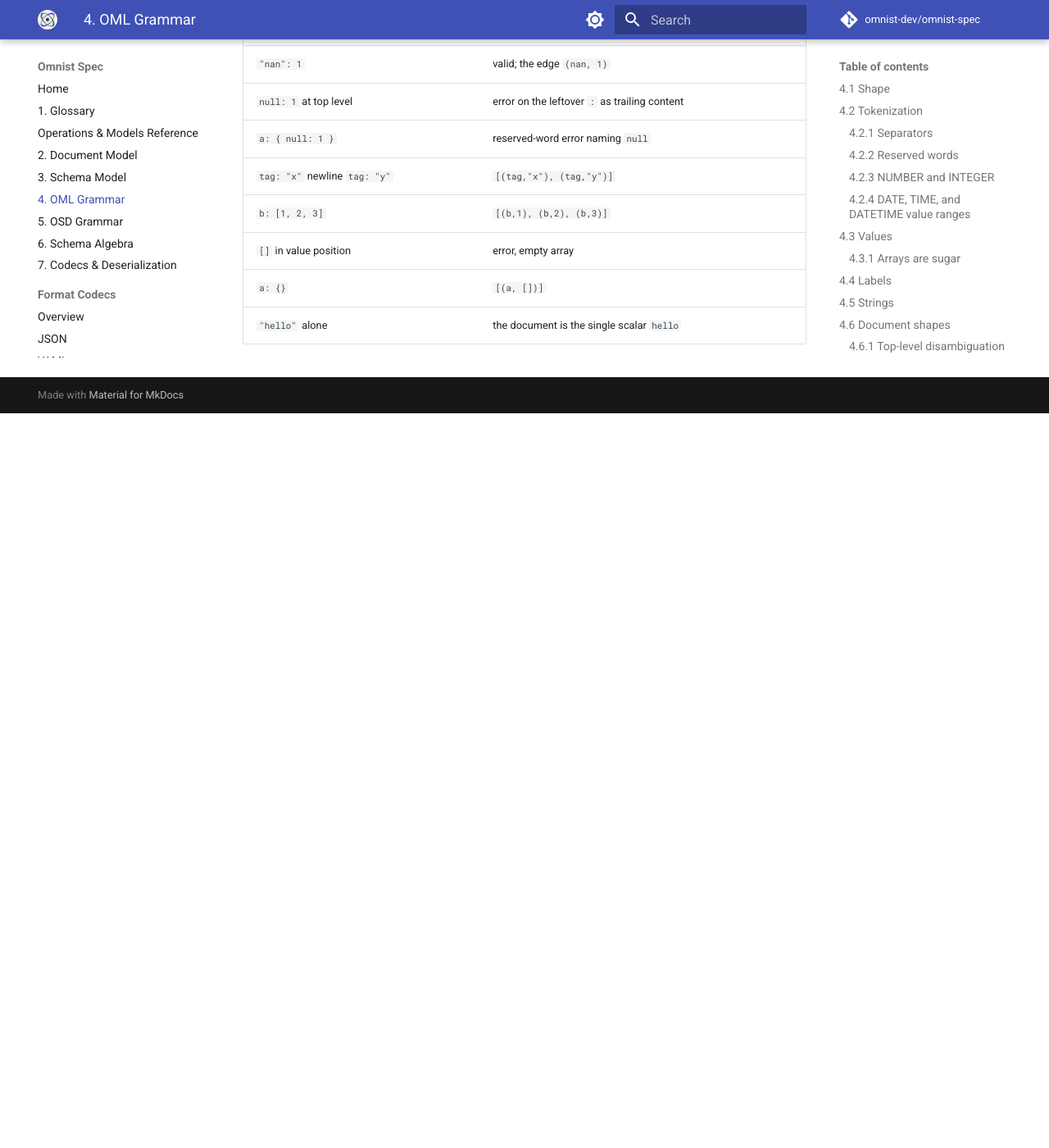
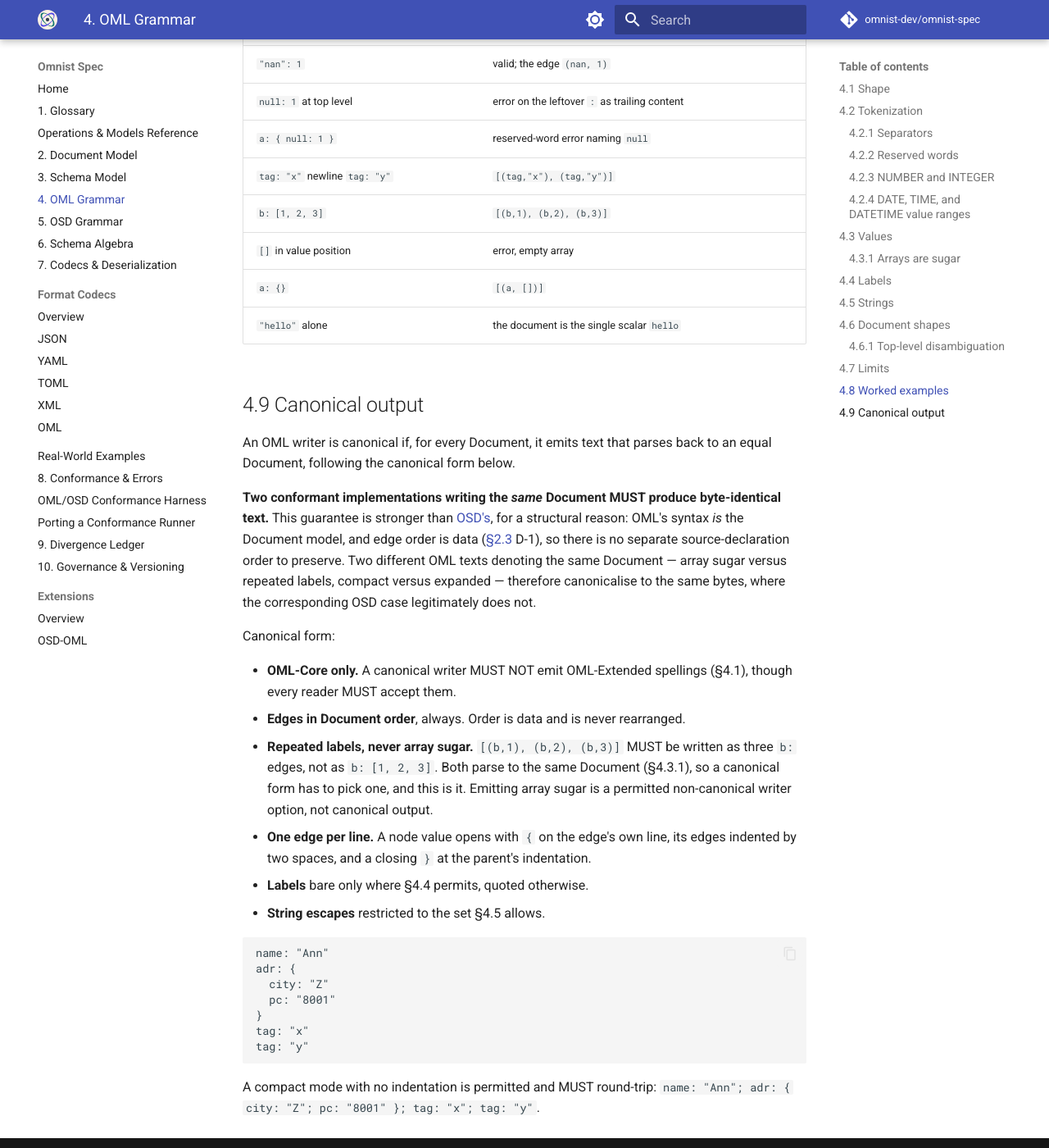
Before and after one commit to omnist-dev/omnist-spec, an MkDocs documentation site: the page built from docs/04-oml-grammar.md, in a window 1280 px wide and 1400 px high, scrolled down 6470 px. Shown: the whole window at 82% size. Built offline with MkDocs 1.6.1 and Material for MkDocs 9.7.7, drawn with Linux system fonts in a browser that asks for light colours; comment, search, counter and statistics services are not loaded; before the commit the page ends 6974 px from its top, so only the background shows below that.

Commit message:
Add Sec4.9 OML canonical output; fix the osd-oml citation (#66)
osd-oml.md cited Sec4.9 for OML compact-mode round-tripping. Chapter 4 ended
at Sec4.8 and, more to the point, made no compact-mode guarantee anywhere --
so the citation pointed at a rule that was never written, not merely at a
wrong number.

Investigating showed the gap is wider than one sentence: chapter 4 had no
canonical-output section at all, while OSD has Sec5.9. OML canonical-writer
rules were scattered through Sec4.4 (labels) and Sec4.5 (escapes), with no
round-trip guarantee and no statement of what the compact writer is.

Sec4.9 now consolidates it, mirroring Sec5.9, and pins two things that were
previously unstated:

- Array sugar versus repeated labels. Sec4.3.1 says both parse to the same
  Document, so a canonical form must choose; canonical output is repeated
  labels, and sugar is a permitted non-canonical writer option. Unstated
  before, though the reference already behaves this way and the CLI exposes
  the choice as a flag -- so two conformant writers could have disagreed on
  the bytes for the same Document, which Sec9.2 forbids.
- The byte-identical guarantee is stronger for OML than for OSD, and why:
  OML syntax is the Document model and edge order is data (D-1), so there is
  no separate declaration order to preserve. Different spellings of one
  Document canonicalise to the same bytes, where the OSD analogue does not.

Every claim verified against the Python reference, including the exact
compact string in the section: it parses to the same Document as the
expanded form, and the expanded form is byte-exactly what the writer emits.

The citation in osd-oml.md now resolves, with the anchor checked against the
generated HTML.

Co-Authored-By: Claude Opus 5 <noreply@anthropic.com>

````diff
--- a/docs/04-oml-grammar.md
+++ b/docs/04-oml-grammar.md
@@ -290,3 +290,47 @@ Every row below MUST hold for a conformant implementation, and the ABNF in
 | `[]` in value position | error, empty array |
 | `a: {}` | `[(a, [])]` |
 | `"hello"` alone | the document is the single scalar `hello` |
+
+## 4.9 Canonical output
+
+An OML writer is canonical if, for every Document, it emits text that parses
+back to an equal Document, following the canonical form below.
+
+**Two conformant implementations writing the *same* Document MUST produce
+byte-identical text.** This guarantee is stronger than
+[OSD's](05-osd-grammar.md#59-canonical-output), for a structural reason: OML's
+syntax *is* the Document model, and edge order is data
+([§2.3](02-document-model.md#23-structural-invariants) D-1), so there is no
+separate source-declaration order to preserve. Two different OML texts
+denoting the same Document — array sugar versus repeated labels, compact
+versus expanded — therefore canonicalise to the same bytes, where the
+corresponding OSD case legitimately does not.
+
+Canonical form:
+
+- **OML-Core only.** A canonical writer MUST NOT emit OML-Extended spellings
+  (§4.1), though every reader MUST accept them.
+- **Edges in Document order**, always. Order is data and is never rearranged.
+- **Repeated labels, never array sugar.** `[(b,1), (b,2), (b,3)]` MUST be
+  written as three `b:` edges, not as `b: [1, 2, 3]`. Both parse to the same
+  Document (§4.3.1), so a canonical form has to pick one, and this is it.
+  Emitting array sugar is a permitted non-canonical writer option, not
+  canonical output.
+- **One edge per line.** A node value opens with `{` on the edge's own line,
+  its edges indented by two spaces, and a closing `}` at the parent's
+  indentation.
+- **Labels** bare only where §4.4 permits, quoted otherwise.
+- **String escapes** restricted to the set §4.5 allows.
+
+```oml
+name: "Ann"
+adr: {
+  city: "Z"
+  pc: "8001"
+}
+tag: "x"
+tag: "y"
+```
+
+A compact mode with no indentation is permitted and MUST round-trip:
+`name: "Ann"; adr: { city: "Z"; pc: "8001" }; tag: "x"; tag: "y"`.
````
Also changed, not shown: docs/extensions/osd-oml.md (+1 -1 lines).
